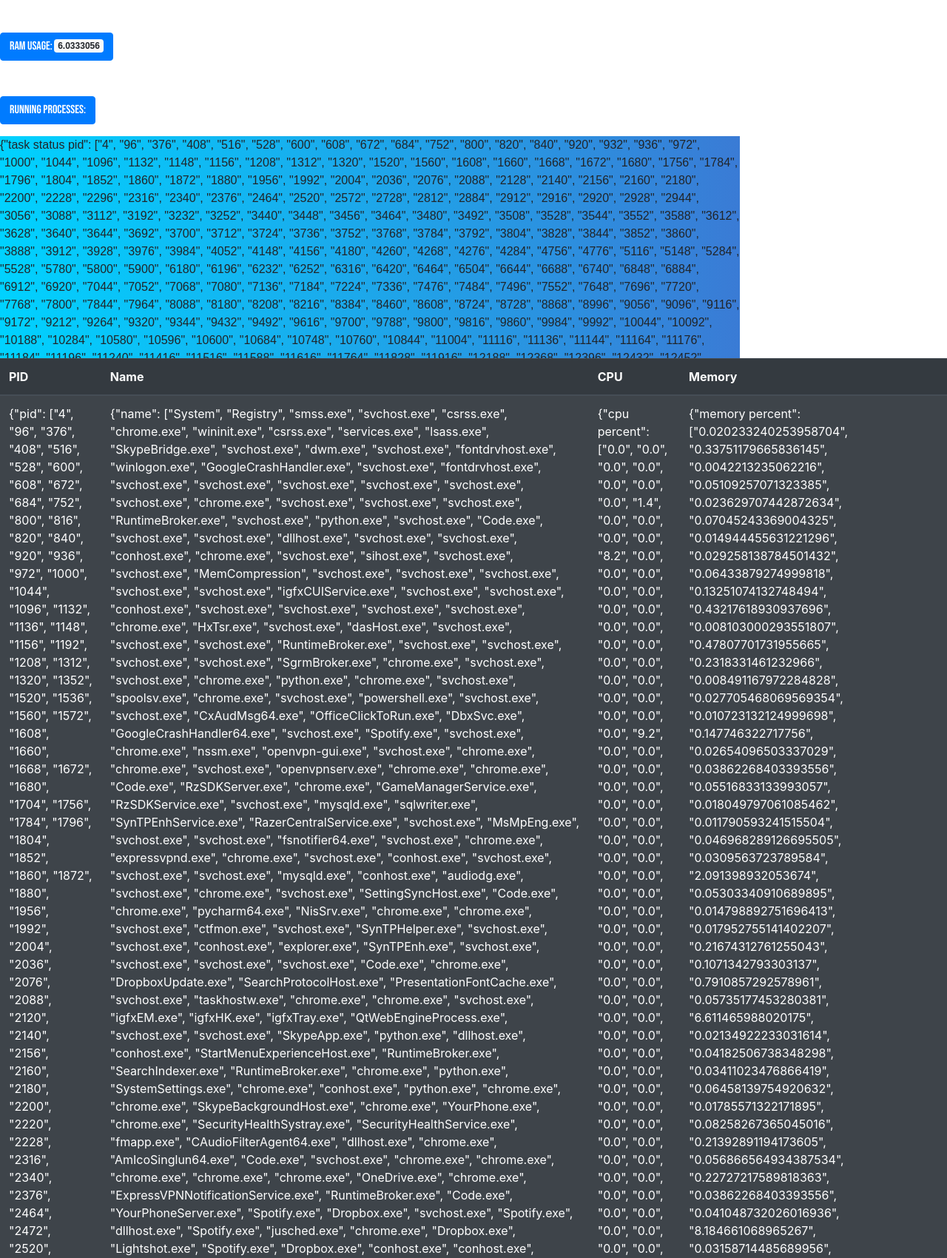
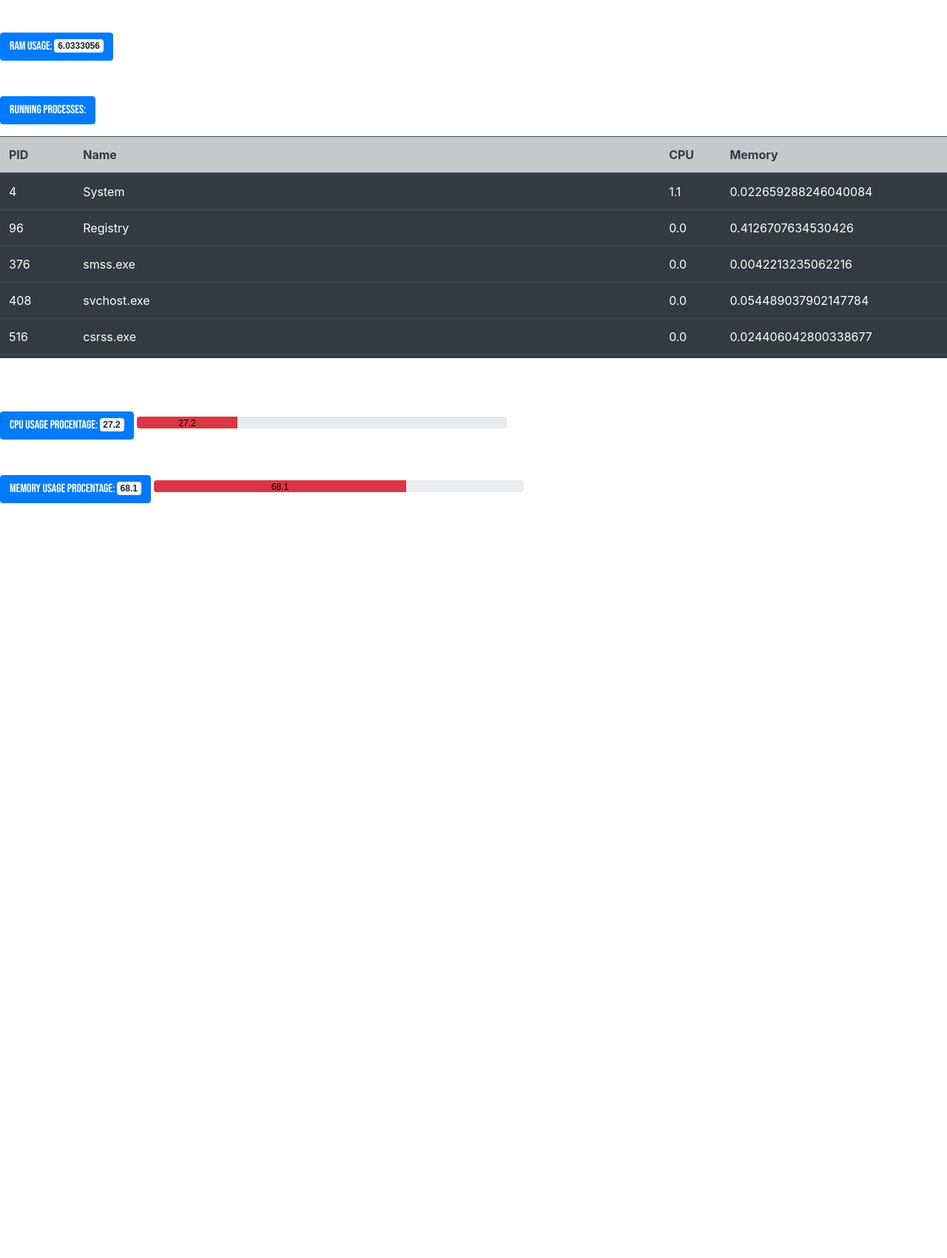
Before and after one commit to PachUp/Monitoring_Project, a Flask app: page /computers/1 in a window 1280 px wide. Shown: the part 280-1980 px from the top of the page at 74% size. After the commit the page ends 960 px from the top, so only its background shows below. Run offline with Flask 2, Linux system fonts and the light colour scheme; data comes from the database, SQL or seed files in the repository; both versions use the stored data as it was after the commit; some libraries are stand-ins or nearby versions.

Commit message:
Fixed bugs

```diff
--- a/Server.py
+++ b/Server.py
@@ -56,7 +56,6 @@ def main():
         @app.route('/computers/<int:id>', methods=['POST', 'GET'])
         def no_one_in_db(id):
             global js
-            global f
             computer = Todo.query.get_or_404(id)
             if request.method == 'POST':
                 js = request.get_json()
@@ -68,33 +67,40 @@ def main():
                         computer.ram_usage = item
                         db.session.commit()
                     if name == "running processes":
-                        new_item = ""
+                        new_item = []
                         count = 0
-                        pid = ""
-                        name = ""
-                        memory_percent = ""
-                        cpu_percent = ""
+                        pid = []
+                        name = []
+                        memory_percent = []
+                        cpu_percent = []
                         f = item
                         for i in item:
                             if count == 0:
                                 pass
                             else:
-                                pid = pid +  str(i["pid"]) + '\n'
-                                name = name + str(i["name"]) + '\n'
-                                memory_percent = memory_percent + str(i["memory_percent"]) + '\n'
-                                cpu_percent = cpu_percent + str(i["cpu_percent"]) + '\n'
+                                pid.append(str(i["pid"]))
+                                name.append(str(i["name"]))
+                                memory_percent.append(str(i["memory_percent"]))
+                                cpu_percent.append(str(i["cpu_percent"]))
                             count = count + 1
-
-                        computer.task_status_pid = pid
+                        dict_task = {
+                            "task status pid":pid,
+                            "task status name":name,
+                            "task status cpu percent":cpu_percent,
+                            "task status memory percent":memory_percent
+                        }
+                        dict_task_status_name = {
+                            "name":name
+                        }
+                        dict_task_status_cpu_percent = {
+                            "cpu percent":cpu_percent
+                        }
+                        dict_task_status_memory_percent = {
+                            "memory percent":memory_percent
+                        }
+                        dict_task = json.dumps(dict_task)
+                        computer.running_processes = dict_task
                         db.session.commit()
-                        computer.task_status_name = name
-                        db.session.commit()
-                        computer.task_status_cpu_percent = cpu_percent
-                        db.session.commit()
-                        computer.task_status_memory_percent = memory_percent
-                        db.session.commit()
-                        # computer.running_processes = new_item
-                        # db.session.commit()
                     if name == "CPU usage procentage":
                         computer.cpu_usage_procentage = item
                         db.session.commit()
@@ -113,22 +119,14 @@ def main():
                 return "" # if I want to send somethign to the client while he sends me all the data (after the client has the id ofcurse)
                 #return render_template('get_json.html', json_request = js)
             else:
-                pid = computer.task_status_pid
-                pid = pid.split('\n')
-                name = computer.task_status_name
-                name = name.split('\n')
-                cpu_percent = computer.task_status_cpu_percent
-                cpu_percent = cpu_percent.split('\n')
-                memory_percent = computer.task_status_memory_percent
-                memory_percent = memory_percent.split('\n')
-                task_status = {
-                    "pid" : pid,
-                    "name" : name,
-                    "cpu percent" : cpu_percent,
-                    "memory percent": memory_percent
-                }
-                cnt = 0
-                return render_template('show_computer_data.html', computer=computer, timer=5000, pid=pid, name=name, cpu_percent=cpu_percent, memory_percent=memory_percent, zip=itertools.zip_longest, cnt=cnt) # if I want to send somethign to the client while he sends me all the data (after the client has the id ofcurse)
+                running_processes = computer.running_processes
+                running_processes = json.loads(running_processes)
+                pid = running_processes["task status pid"]
+                name = running_processes["task status name"]
+                cpu_percent = running_processes["task status cpu percent"]
+                memory_percent = running_processes["task status memory percent"]
+                print(pid)
+                return render_template('show_computer_data.html', computer=computer, timer=5000, pid=pid, name=name, cpu_percent=cpu_percent, memory_percent=memory_percent, zip=itertools.zip_longest) # if I want to send somethign to the client while he sends me all the data (after the client has the id ofcurse)
 
 
     @app.route('/computers/add')
@@ -178,23 +176,22 @@ def main():
                 task_status_memory_percent = request.form["task status memory percent"]
                 computer.running_processes = running_processes
                 db.session.commit()
-                computer.cpu_usage_procentage = cpu_usage_procentage
-                db.session.commit()
-                computer.memory_usage_procentage = memory_usage_procentage
-                db.session.commit()
-                computer.task_status_pid = task_status_pid
-                db.session.commit()
-                computer.task_status_name = task_status_name
-                db.session.commit()
-                computer.task_status_cpu_percent = task_status_cpu_percent
-                db.session.commit()
-                computer.task_status_memory_percent = task_status_memory_percent
-                db.session.commit()
                 print(task_status_pid)
+                pid = running_processes["task status pid"]
+                name = running_processes["task status name"]
+                cpu_percent = running_processes["task status cpu percent"]
+                memory_percent = running_processes["task status memory percent"]
+                print(pid)
                 json_txt = {"CPU usage procentage" : computer.cpu_usage_procentage, "running processes" : computer.running_processes, "Memory usage procentage": computer.memory_usage_procentage, "task status pid" : task_status_pid, "task status name" : computer.task_status_name, "task status cpu percent" : computer.task_status_cpu_percent, "task status memory percent" : computer.task_status_memory_percent}
                 return json_txt
         else:
-            json_txt = {"CPU usage procentage" : computer.cpu_usage_procentage, "running processes" : computer.running_processes, "Memory usage procentage": computer.memory_usage_procentage, "task status pid" : computer.task_status_pid, "task status name" : computer.task_status_name, "task status cpu percent" : computer.task_status_cpu_percent, "task status memory percent" : computer.task_status_memory_percent}
+            running_processes = computer.running_processes
+            running_processes = json.loads(running_processes)
+            pid = running_processes["task status pid"]
+            name = running_processes["task status name"]
+            cpu_percent = running_processes["task status cpu percent"]
+            memory_percent = running_processes["task status memory percent"]
+            json_txt = {"CPU usage procentage" : computer.cpu_usage_procentage, "Memory usage procentage": computer.memory_usage_procentage, "pid":pid, "name":name, "cpu_percent":cpu_percent,"memory_percent":memory_percent}
 
             return json_txt
             # return render_template("damn.html", jso= json.dumps(json_txt) , timer=5000), 200, {'Content-Type': 'Content-Type: application/javascript; charset=utf-8'}
--- a/templates/show_computer_data.html
+++ b/templates/show_computer_data.html
@@ -53,10 +53,10 @@
       <br>
       <br>
       <p class="btn btn-primary">running processes: </p>
-      <div class="scroll add-font" id="processes">{{computer.running_processes}}</div>
-      <table class="table table-striped table-dark">
+      <div class="table-wrapper-scroll-y my-custom-scrollbar">
+        <table class="table table-dark table-hover">
           <thead>
-          <tr>
+            <tr class="table-dark text-dark">
               <th scope="col">PID</th>
               <th scope="col">Name</th>
               <th scope="col">CPU</th>
@@ -64,18 +64,17 @@
             </tr>
           </thead>
           <tbody>
-          {% set count = namespace(value=0) %}
             {% for (s_pid, s_name, s_cpu_percent, s_memory_percent) in zip(pid, name, cpu_percent, memory_percent)%}
             <tr>
-            <td id="task-pid{{ count.value }}">{{s_pid}}</td>
-            <td id="task-name{{ count.value }}">{{s_name}}</td>
-            <td id="task-cpu-percent{{ count.value }}">{{s_cpu_percent}}</td>
-            <td id="task-memory-percent{{ count.value }}">{{s_memory_percent}}</td>
+              <td class="task-pid">{{s_pid}}</td>
+              <td class="task-name">{{s_name}}</td>
+              <td class="task-cpu-percent">{{s_cpu_percent}}</td>
+              <td class="task-memory-percent">{{s_memory_percent}}</td>
             </tr>
-          {% set count.value = count.value + 1 %}
           {% endfor %}
           </tbody>
         </table>
+      </div>
       <br>
       <br>
       <br>
@@ -153,28 +152,26 @@ function change_progress_bar_color(cpu_after_change, memory_after_change){
     var before_change = $("#cpu").html();
     $("#cpu").text(data['CPU usage procentage']);
     $("#memory").html(data["Memory usage procentage"]);
-    var running_proc = $("#processes").text(data["running processes"]);
-    running_proc.html(running_proc.html().replace(/\n/g,'<br/>'));
     var cpu = data['CPU usage procentage'];
-    var task_status_pid = data["task status pid"];
-    task_status_pid = task_status_pid.split("\n");
-    var task_status_name = data["task status name"];
-    task_status_name = task_status_name.split("\n");
-    var task_status_cpu_percent = data["task status cpu percent"];
-    task_status_cpu_percent = task_status_cpu_percent.split("\n");
-    var task_status_memory_percent = data["task status memory percent"];
-    task_status_memory_percent = task_status_memory_percent.split("\n");
+    var task_status_pid = data['pid'];
+    var task_status_name = data['name'];
+    var task_status_cpu_percent = data['cpu_percent'];
+    var task_status_memory_percent = data['memory_percent'];
+
+    const $task_pid = $(".task-pid");
+    const $task_name = $(".task-name");
+    const $task_cpu_percent = $(".task-cpu-percent");
+    const $task_memory_percent = $(".task-memory-percent");
     for(var i = 0; i< task_status_pid.length; i++){
-      $("#task-pid"+i).text(task_status_pid[i]);
-      $("#task-memory-percent"+i).text(task_status_memory_percent[i]);
-      $("#task-name"+i).text(task_status_name[i]);
-      $("#task-cpu-percent"+i).text(task_status_cpu_percent[i]);
+      $task_pid.eq(i).text(task_status_pid[i]);
+      $task_name.eq(i).text(task_status_name[i]);
+      $task_cpu_percent.eq(i).text(task_status_cpu_percent[i]);
+      $task_memory_percent.eq(i).text(task_status_memory_percent[i]);
     }
     //var jso = JSON.parse(json);
     var cpu_after_change = $("#cpu").html();
     var memory_after_change = $("#memory").html();
     var running_programes = $("#processes").html();
-    console.log(running_programes)
     if(before_change != cpu_after_change){
         $(".live").fadeOut(200).fadeIn(200);
         cpu_after_change = parseInt(cpu_after_change);
@@ -186,13 +183,10 @@ function change_progress_bar_color(cpu_after_change, memory_after_change){
 }
 /* handle automatic update computer info without refresh */
 $(document).ready(function(){
+  change_progress_bar_color(cpu_usage,memory_usage);
   $("span").fadeOut(500).fadeIn(800); //animation
-  var running_proc = $("#processes").text($("#processes").text());
-    running_proc.html(running_proc.html().replace(/\n/g,'<br/>'));
-    console.log($("#processes").text());
     var cpu_usage = $("#cpu").text();
     var memory_usage = $("#memory").text();
-    change_progress_bar_color(cpu_usage,memory_usage);
       setTimeout(function(){
           get_new_data(); // creating an interval with settimeout because the timer won't change with a normal interval
       }, timer);
@@ -231,5 +225,13 @@ $(document).ready(function(){
 #cpu-progress{
   width: "{{computer.cpu_usage_procentage}}" + "%";
 }
+.my-custom-scrollbar {
+position: relative;
+height: 300px;
+overflow: auto;
+}
+.table-wrapper-scroll-y {
+display: block;
+}
 </style>
 {% endblock %}
```
Also changed, not shown: Client.py (+35 -11 lines), users151.db. Lines whose indentation alone changed are shown as unchanged.
